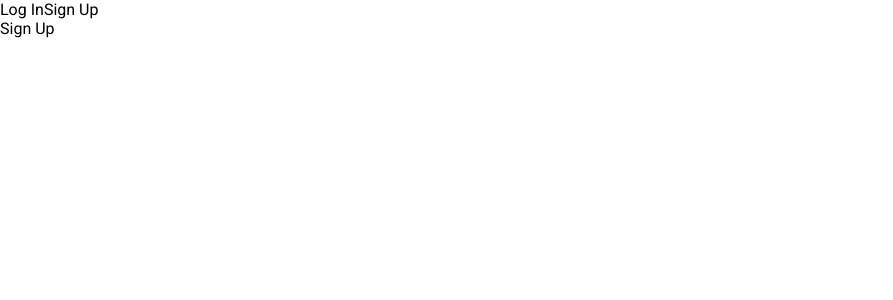
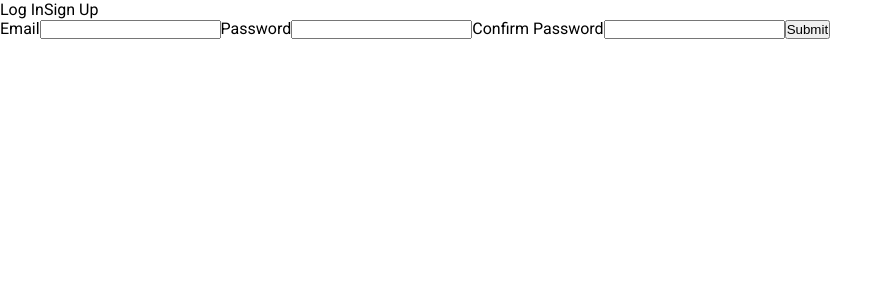
Before and after one commit to chingu-voyages/v8-geckos-team-05, a React (Create React App) app in the folder skill-trade-client/: page /login in a window 1280 px wide. Both pictures are taken after a click on the button "Sign Up". Shown: the top 300 px of the page, without its empty margins (0-893 px from the left). Built offline with nearby package versions, Linux system fonts and the light colour scheme.

Commit message:
Functionality for login and signup components complete

```diff
--- a/skill-trade-client/src/components/LoginSignup/LoginSignup.js
+++ b/skill-trade-client/src/components/LoginSignup/LoginSignup.js
@@ -8,6 +8,7 @@ class LoginSignup extends Component {
     this.state = {
       emailValue: "",
       passwordValue: "",
+      secondPasswordValue: "",
       tabNumber: 1
     };
   }
@@ -17,15 +18,36 @@ class LoginSignup extends Component {
       this.setState({
         emailValue: event.target.value
       });
+    } else if (inputName === "password") {
+      this.setState({
+        passwordValue: event.target.value
+      });
     } else {
       this.setState({
-        passwordValue: event.target.value
+        secondPasswordValue: event.target.value
       });
     }
   };
 
   handleTabChange = tabNumber => {
-    this.setState({ tabNumber });
+    this.setState({
+        emailValue: '',
+        passwordValue: '',
+        secondPasswordValue: '',
+        tabNumber
+    });
+
+  };
+
+  handleConfirmPassword = e => {
+    const regex = /.*\s.*/;
+    if (regex.test(this.state.passwordValue) || regex.test(this.state.secondPasswordValue)) {
+        alert('no spaces allowed');
+    }
+    e.preventDefault();
+    if (this.state.passwordValue !== this.state.secondPasswordValue) {
+      alert("passwords don't match");
+    }
   };
 
   render() {
@@ -47,9 +69,19 @@ class LoginSignup extends Component {
             </button>
           </div>
           {this.state.tabNumber === 1 ? (
-            <LoginView handleInput={this.handleInput.bind(this)} />
+            <LoginView
+              handleInput={this.handleInput.bind(this)}
+              passwordValue={this.state.passwordValue}
+              emailValue={this.state.emailValue}
+            />
           ) : (
-            <SignupView handleInput={this.handleInput.bind(this)} />
+            <SignupView
+              handleInput={this.handleInput.bind(this)}
+              passwordValue={this.state.passwordValue}
+              secondPasswordValue={this.state.secondPasswordValue}
+              emailValue={this.state.emailValue}
+              handleConfirmPassword={this.handleConfirmPassword.bind(this)}
+            />
           )}
         </div>
       </div>
--- a/skill-trade-client/src/components/LoginSignup/LoginView.js
+++ b/skill-trade-client/src/components/LoginSignup/LoginView.js
@@ -1,6 +1,6 @@
 import React from "react";
 
-const LoginView = ({ handleInput }) => {
+const LoginView = ({ handleInput, passwordValue, emailValue }) => {
   return (
     <div className="loginView">
       <form action="" className="loginView__form">
@@ -8,19 +8,17 @@ const LoginView = ({ handleInput }) => {
         <input
           className="loginView__form--emailInput"
           type="email"
-        //   value={this.state.emailValue}
+          value={emailValue}
           onChange={handleInput('email')}
           name="email"
-          id=""
         />
         <label htmlFor="password">Password</label>
         <input
           className="loginView__form--passwordInput"
           type="password"
-        //   value={this.state.passwordValue}
+          value={passwordValue}
           onChange={handleInput('password')}
           name="password"
-          id=""
         />
         <input type="submit" value="Submit" />
       </form>
--- a/skill-trade-client/src/components/LoginSignup/SignupView.js
+++ b/skill-trade-client/src/components/LoginSignup/SignupView.js
@@ -1,11 +1,47 @@
-import React from 'react'
+import React from "react";
 
-const SignupView = () => {
+const SignupView = ({
+  handleInput,
+  passwordValue,
+  secondPasswordValue,
+  emailValue,
+  handleConfirmPassword
+}) => {
   return (
-    <div>
-      Sign Up
+    <div className="signupView">
+      <form
+        action=""
+        className="signupView__form"
+        onSubmit={handleConfirmPassword}
+      >
+        <label htmlFor="email">Email</label>
+        <input
+          className="signupView__form--emailInput"
+          type="email"
+          value={emailValue}
+          onChange={handleInput("email")}
+          name="email"
+        />
+        <label htmlFor="password">Password</label>
+        <input
+          className="signupView__form--passwordInput"
+          type="password"
+          value={passwordValue}
+          onChange={handleInput("password")}
+          name="password"
+        />
+        <label htmlFor="confirmPassword">Confirm Password</label>
+        <input
+          className="signupView__form--passwordInput"
+          type="password"
+          value={secondPasswordValue}
+          onChange={handleInput("secondPassword")}
+          name="confirmPassword"
+        />
+        <input type="submit" value="Submit" />
+      </form>
     </div>
-  )
-}
+  );
+};
 
-export default SignupView
+export default SignupView;
```
